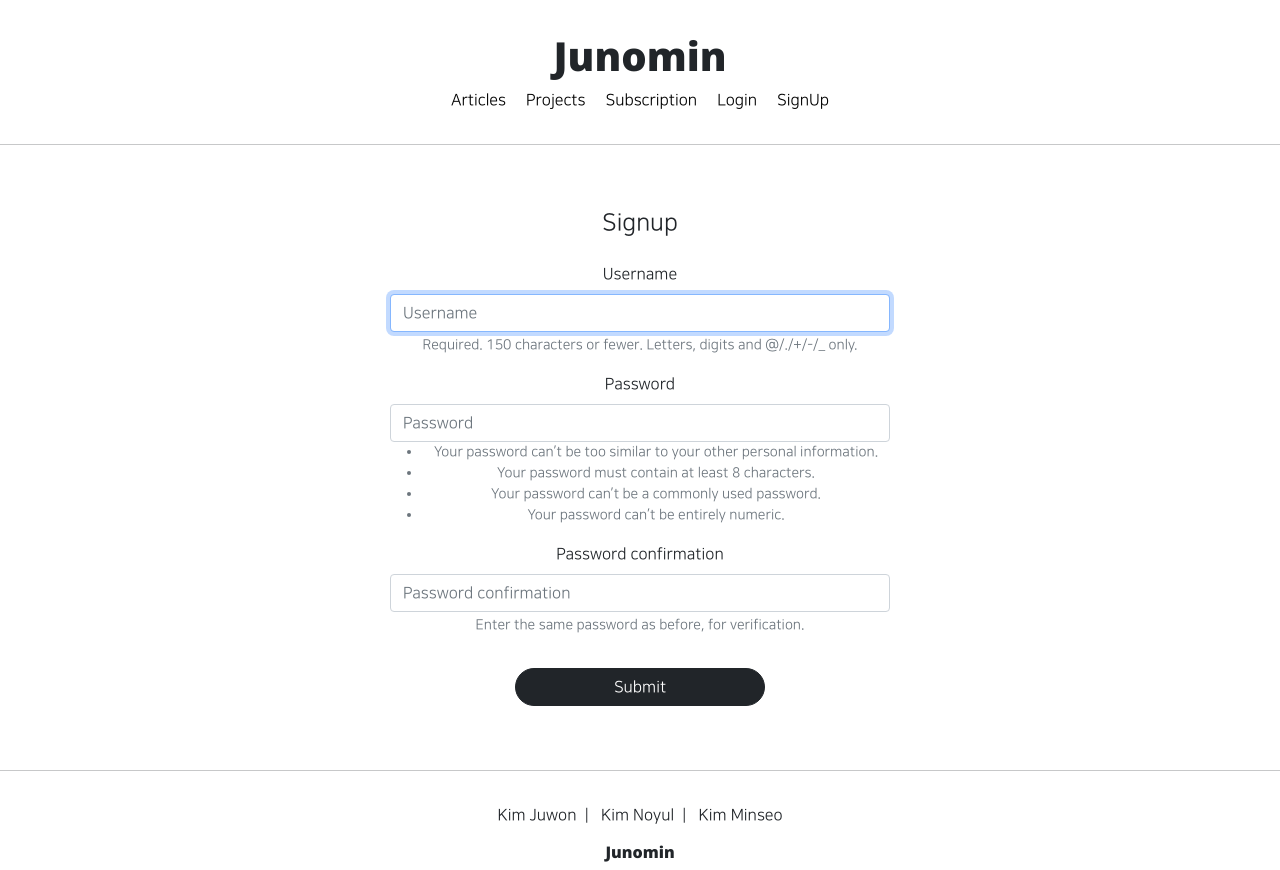
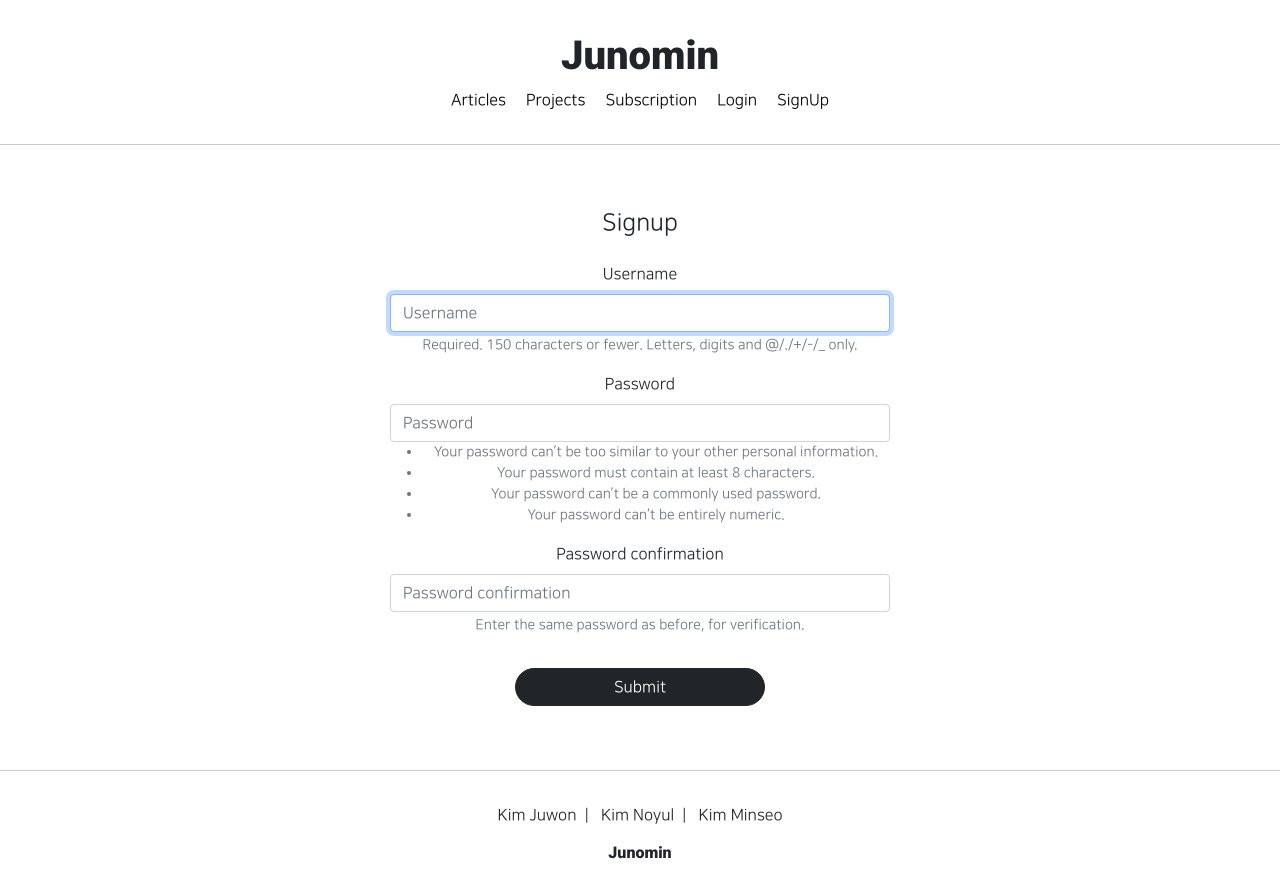
Before and after one commit to flightcheck77/pragmatic2, a Django app: page /accounts/create/ in a window 1280 px wide. Run offline with Django 3.2, Linux system fonts and the light colour scheme; some libraries are stand-ins or nearby versions.

Commit message:
google font-3

```diff
--- a/static/base.css
+++ b/static/base.css
@@ -1,6 +1,6 @@
 .pragmatic2_logo{
     background-color: #FFFFFF;
-    font-family: 'Open Sans', sans-serif;
+    font-family: 'Roboto', sans-serif;
 }
 
 .pragmatic2_footer_button{
--- a/templates/head.html
+++ b/templates/head.html
@@ -15,7 +15,7 @@
 <!--    <link href="https://fonts.googleapis.com/css?family=Abril+Fatface|Courgette|Dancing+Script|Great+Vibes|Lobster+Two|Open+Sans|Pinyon+Script|Satisfy" rel="stylesheet">-->
     <link rel="preconnect" href="https://fonts.googleapis.com">
     <link rel="preconnect" href="https://fonts.gstatic.com" crossorigin>
-    <link href="https://fonts.googleapis.com/css2?family=Open+Sans:wght@800&display=swap" rel="stylesheet">
+    <link href="https://fonts.googleapis.com/css2?family=Roboto:wght@900&display=swap" rel="stylesheet">
         <!--GOOGLE MATERIAL ICONS  -->
     <link href="https://fonts.googleapis.com/css2?family=Material+Icons" rel="stylesheet">
 
```
